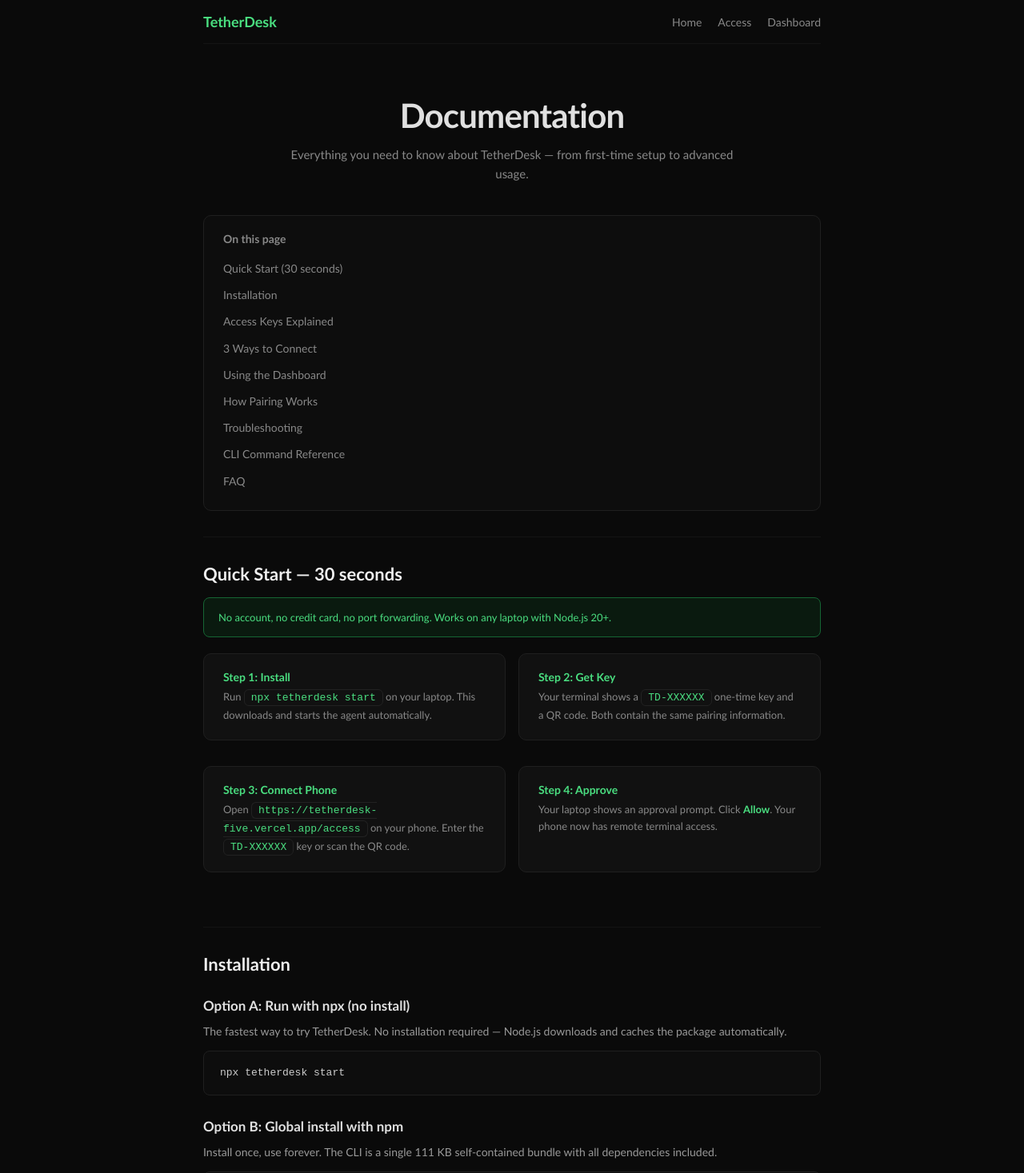
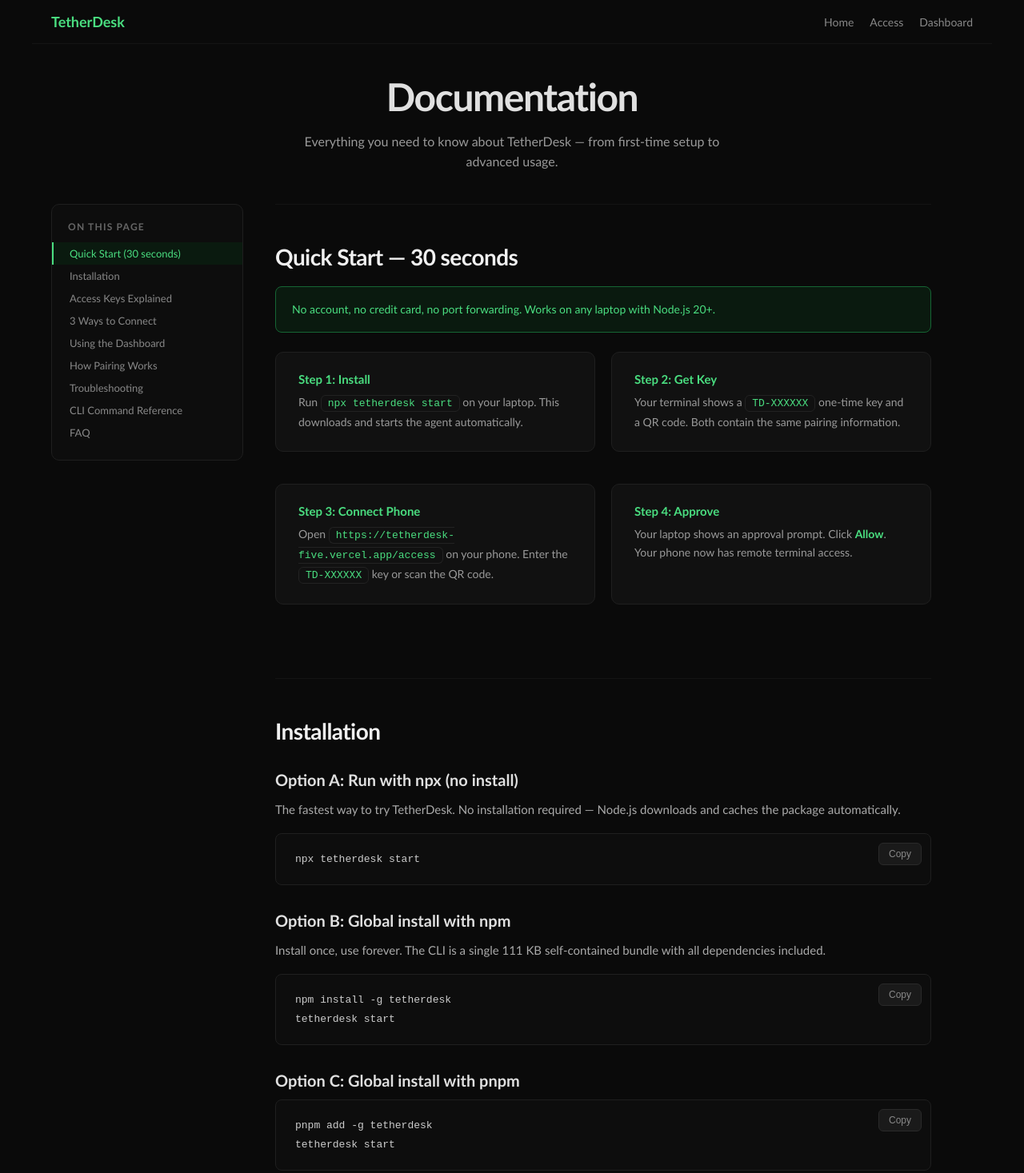
Before and after one commit to wi5nuu/Tetherdesk, a Next.js app in the folder apps/web/: page /docs in a window 1280 px wide. Shown: the top 1467 px of the page at 80% size. Built offline with nearby package versions, Linux system fonts and the light colour scheme.

Commit message:
fix: Docs page closing div, SWC parser edge case, unused vars

```diff
--- a/apps/web/app/docs/page.tsx
+++ b/apps/web/app/docs/page.tsx
@@ -1,64 +1,79 @@
 "use client";
 
 import Link from "next/link";
+import { useState, useEffect } from "react";
 
 const s: Record<string, React.CSSProperties> = {
   page: {
     minHeight: "100dvh", background: "#0a0a0a", color: "#e0e0e0",
     fontFamily: '"Calibri", "Segoe UI", Tahoma, Geneva, sans-serif',
   },
-  wrap: { maxWidth: 820, margin: "0 auto", padding: "0 24px" },
+  container: { display: "flex", maxWidth: 1200, margin: "0 auto", padding: "0 24px", gap: 40, position: "relative" as const },
+  sidebar: {
+    width: 240, flexShrink: 0, position: "sticky" as const, top: 80, height: "fit-content",
+    background: "#0d0d0d", border: "1px solid #1f1f1f", borderRadius: 10, padding: "20px 0",
+  },
+  sidebarTitle: { fontSize: 12, fontWeight: 700, color: "#666", textTransform: "uppercase" as const, letterSpacing: "0.1em", padding: "0 20px", marginBottom: 12 },
+  tocItem: {
+    color: "#888", textDecoration: "none", display: "block", padding: "6px 20px",
+    fontSize: 13, cursor: "pointer", transition: "all 0.2s", borderLeft: "2px solid transparent"
+  },
+  tocItemActive: { color: "#4ade80", borderLeft: "2px solid #4ade80", background: "#0a1a0f" },
+  main: { flex: 1, minWidth: 0 },
+  wrap: { maxWidth: 820 },
   header: {
-    borderBottom: "1px solid #141414", padding: "16px 0",
+    borderBottom: "1px solid #141414", padding: "16px 0", marginBottom: 40,
     display: "flex", alignItems: "center", justifyContent: "space-between",
   },
   logo: { fontWeight: 700, fontSize: 18, color: "#4ade80", textDecoration: "none" },
   nav: { display: "flex", gap: 20, fontSize: 14, color: "#888" },
   navLink: { color: "#888", textDecoration: "none", cursor: "pointer" },
-  hero: { padding: "64px 0 40px", textAlign: "center" as const },
-  h1: { fontSize: "clamp(28px, 5vw, 42px)", fontWeight: 700, letterSpacing: "-0.02em", marginBottom: 12 },
-  sub: { fontSize: 15, color: "#888", maxWidth: 560, margin: "0 auto", lineHeight: 1.6 },
-  section: { padding: "32px 0", borderTop: "1px solid #141414" },
-  h2: { fontSize: 22, fontWeight: 700, marginBottom: 16, color: "#f0f0f0" },
-  h3: { fontSize: 17, fontWeight: 600, marginBottom: 10, color: "#e0e0e0", marginTop: 28 },
-  h4: { fontSize: 14, fontWeight: 600, marginBottom: 6, color: "#ccc", marginTop: 20 },
-  p: { fontSize: 14, lineHeight: 1.7, color: "#999", marginBottom: 12 },
+  hero: { padding: "40px 0", textAlign: "center" as const },
+  h1: { fontSize: "clamp(32px, 5vw, 48px)", fontWeight: 800, letterSpacing: "-0.03em", marginBottom: 16, lineHeight: 1.1 },
+  sub: { fontSize: 16, color: "#999", maxWidth: 560, margin: "0 auto", lineHeight: 1.6 },
+  section: { padding: "48px 0", borderTop: "1px solid #141414" },
+  h2: { fontSize: 28, fontWeight: 700, marginBottom: 20, color: "#f0f0f0", letterSpacing: "-0.02em" },
+  h3: { fontSize: 20, fontWeight: 600, marginBottom: 12, color: "#e0e0e0", marginTop: 32 },
+  h4: { fontSize: 16, fontWeight: 600, marginBottom: 8, color: "#ccc", marginTop: 24 },
+  p: { fontSize: 15, lineHeight: 1.8, color: "#aaa", marginBottom: 16 },
   code: {
     fontFamily: '"SF Mono", "Fira Code", "Roboto Mono", monospace',
     fontSize: 13, background: "#111", border: "1px solid #222",
     borderRadius: 6, padding: "2px 8px", color: "#4ade80",
   },
+  codeBlockWrapper: { position: "relative" as const, marginBottom: 24 },
   codeBlock: {
     fontFamily: '"SF Mono", "Fira Code", "Roboto Mono", monospace',
     fontSize: 13, background: "#0d0d0d", border: "1px solid #1f1f1f",
-    borderRadius: 8, padding: "16px 20px", color: "#ccc",
-    lineHeight: 1.7, margin: "12px 0 20px", whiteSpace: "pre-wrap" as const,
+    borderRadius: 8, padding: "20px 24px", color: "#ccc",
+    lineHeight: 1.8, whiteSpace: "pre-wrap" as const,
     overflowX: "auto" as const,
   },
-  ul: { paddingLeft: 20, marginBottom: 16, color: "#999", lineHeight: 1.9, fontSize: 14 },
+  copyBtn: {
+    position: "absolute" as const, top: 12, right: 12,
+    background: "#1a1a1a", border: "1px solid #2a2a2a", borderRadius: 6,
+    padding: "6px 12px", fontSize: 12, color: "#888", cursor: "pointer",
+    transition: "all 0.2s",
+  },
+  copyBtnCopied: { background: "#166534", color: "#4ade80", borderColor: "#4ade80" },
+  ul: { paddingLeft: 24, marginBottom: 20, color: "#aaa", lineHeight: 2, fontSize: 15 },
   card: {
     background: "#111", border: "1px solid #1f1f1f", borderRadius: 10,
-    padding: "20px 24px", marginBottom: 16,
+    padding: "24px 28px", marginBottom: 20,
   },
-  cardTitle: { fontSize: 14, fontWeight: 600, color: "#4ade80", marginBottom: 6 },
-  cardDesc: { fontSize: 13, color: "#888", lineHeight: 1.6 },
-  grid2: { display: "grid", gridTemplateColumns: "repeat(auto-fit, minmax(280px, 1fr))", gap: 16, marginBottom: 20 },
+  cardTitle: { fontSize: 15, fontWeight: 600, color: "#4ade80", marginBottom: 8 },
+  cardDesc: { fontSize: 14, color: "#999", lineHeight: 1.7 },
+  grid2: { display: "grid", gridTemplateColumns: "repeat(auto-fit, minmax(300px, 1fr))", gap: 20, marginBottom: 24 },
   note: {
     background: "#0a1a0f", border: "1px solid #166534", borderRadius: 8,
-    padding: "14px 18px", fontSize: 13, color: "#4ade80", lineHeight: 1.6, marginBottom: 20,
+    padding: "16px 20px", fontSize: 14, color: "#4ade80", lineHeight: 1.7, marginBottom: 24,
   },
   warning: {
     background: "#1a1000", border: "1px solid #664400", borderRadius: 8,
-    padding: "14px 18px", fontSize: 13, color: "#fbbf24", lineHeight: 1.6, marginBottom: 20,
+    padding: "16px 20px", fontSize: 14, color: "#fbbf24", lineHeight: 1.7, marginBottom: 24,
   },
-  toc: {
-    background: "#0d0d0d", border: "1px solid #1f1f1f", borderRadius: 10,
-    padding: "20px 24px", marginBottom: 32,
-  },
-  tocItem: { color: "#888", textDecoration: "none", display: "block", padding: "4px 0", fontSize: 14, cursor: "pointer", lineHeight: 1.8 },
-  tocItemH: { color: "#4ade80" },
   footer: {
-    borderTop: "1px solid #141414", padding: "32px 0", marginTop: 48,
+    borderTop: "1px solid #141414", padding: "40px 0", marginTop: 60,
     textAlign: "center" as const, fontSize: 13, color: "#555",
   },
 };
@@ -80,7 +95,29 @@
 }
 
 function CodeBlock({ children }: { children: string }) {
-  return <div style={s.codeBlock}>{children}</div>;
+  const [copied, setCopied] = useState(false);
+
+  const handleCopy = async () => {
+    try {
+      await navigator.clipboard.writeText(
+        typeof children === "string" ? children.replace(/\$ /g, "").replace(/\nOutput:[\s\S]*$/, "").trim() : ""
+      );
+      setCopied(true);
+      setTimeout(() => setCopied(false), 2000);
+    } catch { /* fallback */ }
+  };
+
+  return (
+    <div style={s.codeBlockWrapper}>
+      <button
+        style={{ ...s.copyBtn, ...(copied ? s.copyBtnCopied : {}) }}
+        onClick={handleCopy}
+      >
+        {copied ? "Copied!" : "Copy"}
+      </button>
+      <div style={s.codeBlock}>{children}</div>
+    </div>
+  );
 }
 
 function NavLink({ href, children }: { href: string; children: React.ReactNode }) {
@@ -88,10 +125,30 @@
 }
 
 export default function DocsPage() {
+  const [activeId, setActiveId] = useState<string>("quickstart");
+
+  // IntersectionObserver for active section tracking
+  useEffect(() => {
+    const observer = new IntersectionObserver(
+      (entries) => {
+        for (const entry of entries) {
+          if (entry.isIntersecting) {
+            setActiveId(entry.target.id);
+          }
+        }
+      },
+      { rootMargin: "-80px 0px -60% 0px" }
+    );
+    for (const { id } of TOC_ITEMS) {
+      const el = document.getElementById(id);
+      if (el) observer.observe(el);
+    }
+    return () => observer.disconnect();
+  }, []);
+
   return (
     <div style={s.page}>
-      <div style={s.wrap}>
-        <header style={s.header}>
+      <header style={{ ...s.header, maxWidth: 1200, margin: "0 auto", padding: "16px 24px", marginBottom: 0, borderBottom: "1px solid #141414" }}>
         <Link href="/" style={s.logo}>TetherDesk</Link>
         <div style={s.nav}>
           <NavLink href="/">Home</NavLink>
@@ -107,17 +164,30 @@
         </p>
       </div>
 
-        {/* Table of Contents */}
-        <div style={s.toc}>
-          <div style={{ fontSize: 14, fontWeight: 600, color: "#888", marginBottom: 12 }}>On this page</div>
+      <div className="docs-wrap" style={s.container}>
+
+        {/* Sticky Table of Contents Sidebar */}
+        <div className="docs-sidebar" style={s.sidebar}>
+          <div style={s.sidebarTitle}>On this page</div>
           {TOC_ITEMS.map((item) => (
-            <a key={item.id} href={`#${item.id}`} style={s.tocItem}>
+            <a
+              key={item.id}
+              href={`#${item.id}`}
+              style={{ ...s.tocItem, ...(activeId === item.id ? s.tocItemActive : {}) }}
+              onClick={(e) => {
+                e.preventDefault();
+                const el = document.getElementById(item.id);
+                if (el) el.scrollIntoView({ behavior: "smooth" });
+              }}
+            >
               {item.label}
             </a>
           ))}
         </div>
 
-        {/* Quick Start */}
+        {/* Main content */}
+        <div style={s.main}>
+          <div className="docs-wrap" style={s.wrap}>
           <section id="quickstart" style={s.section}>
           <h2 style={s.h2}>Quick Start — 30 seconds</h2>
           <div style={s.note}>
@@ -506,5 +576,7 @@
         </div>
       </div>
     </div>
+  </div>
+</div>
   );
 }
```
Lines whose indentation alone changed are shown as unchanged.
